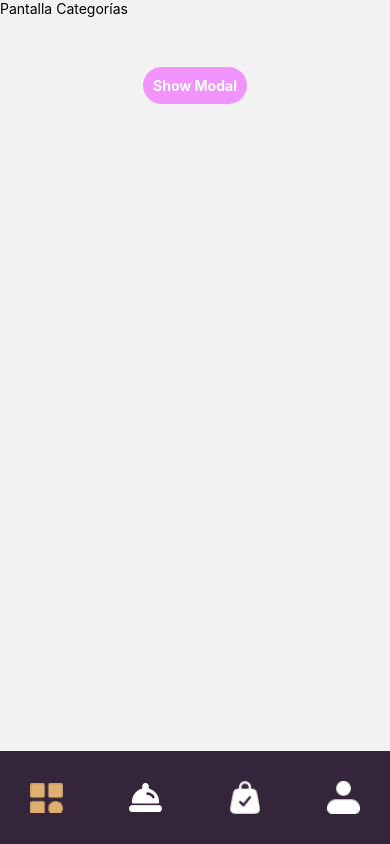
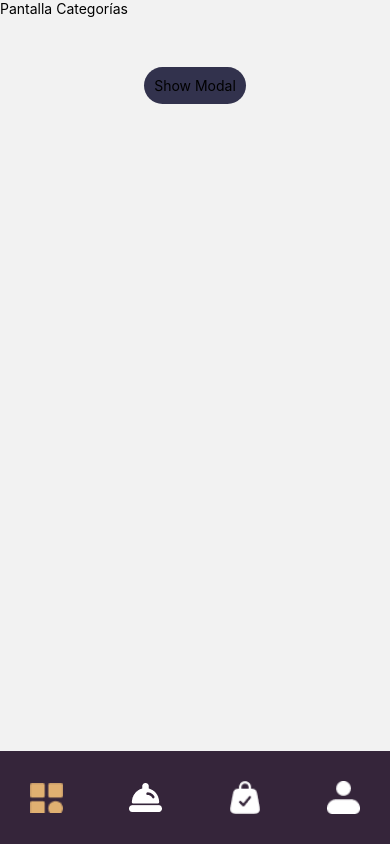
Before and after one commit to Sebchav/ComalGO-Project, a React Native app: screen /Categorias in a window 390 px wide. Built offline with nearby package versions, Linux system fonts and the light colour scheme.

Commit message:
Modal platillo corregido

```diff
--- a/components/modalPlatillo.js
+++ b/components/modalPlatillo.js
@@ -87,7 +87,6 @@ const styles = StyleSheet.create({
     marginTop: 50,
   },
   modalView: {
-    margin: 20,
     backgroundColor: 'white',
     borderRadius: 30,
     width: '100%',
@@ -106,17 +105,7 @@ const styles = StyleSheet.create({
     borderRadius: 20,
     padding: 10,
     elevation: 2,
-  },
-  buttonOpen: {
-    backgroundColor: '#F194FF',
-  },
-  buttonClose: {
-    backgroundColor: '#2196F3',
-  },
-  textStyle: {
-    color: 'white',
-    fontWeight: 'bold',
-    textAlign: 'center',
+    backgroundColor: '#32324D',
   },
   imgTop:{
     flexDirection: "row",
```
Also changed, not shown: assets/x.png.
